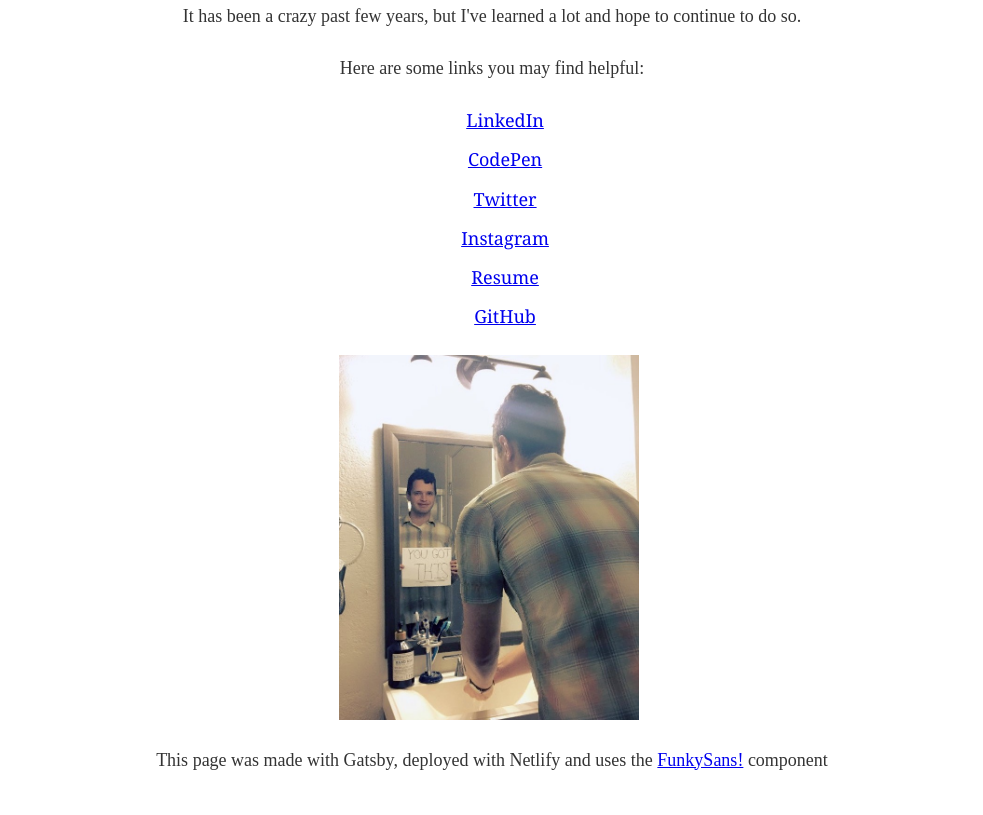
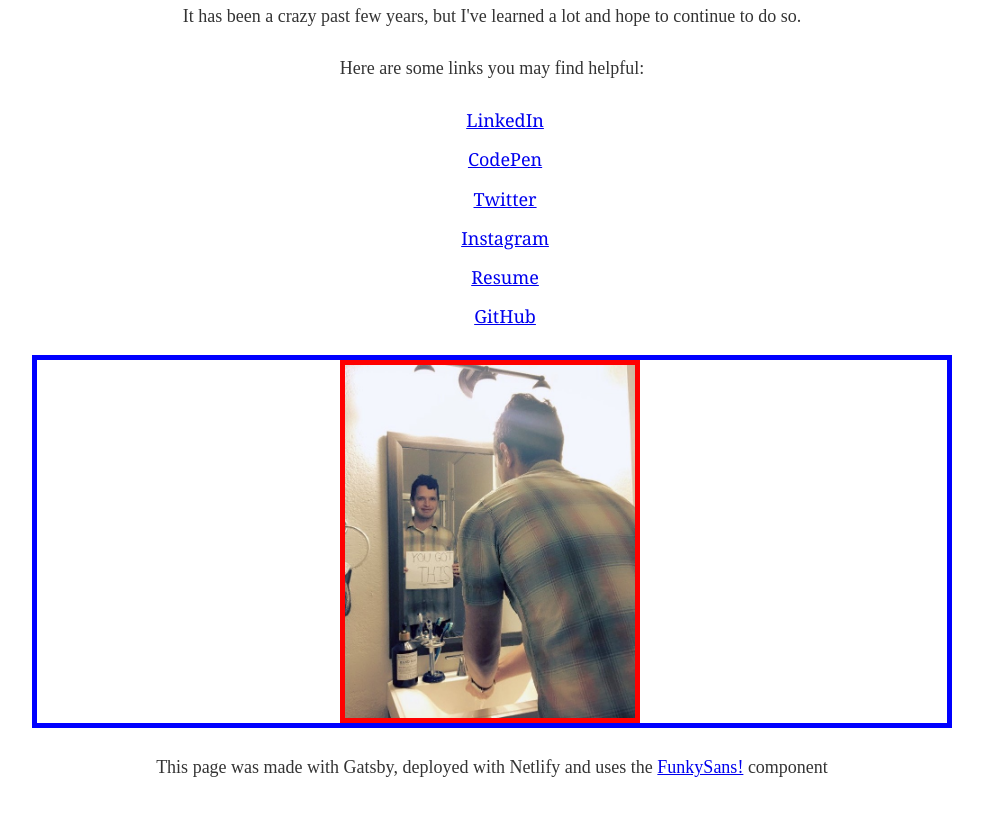
Before and after one commit to reedmacdonald/personalsite, a Gatsby site: page / in a window 1280 px wide. Shown: the part 640-1455 px from the top of the page, without its empty margins (148-1131 px from the left). Built offline with nearby package versions, Linux system fonts and the light colour scheme; Gatsby itself is replaced by a stand-in of ours.

Commit message:
idk mayne

```diff
--- a/src/pages/index.js
+++ b/src/pages/index.js
@@ -82,9 +82,16 @@ const IndexPage = () => (
           gridTemplateRows: "1fr",
           gridColumnGap: "0px",
           gridRowGap: "0px",
+          border: "5px solid blue",
         }}
       >
-        <div style={{ maxWidth: "300px", gridArea: "1 / 2 / 2 / 3" }}>
+        <div
+          style={{
+            maxWidth: "300px",
+            gridArea: "1 / 2 / 2 / 3",
+            border: "5px solid red",
+          }}
+        >
           <Image />
         </div>
       </div>
```
